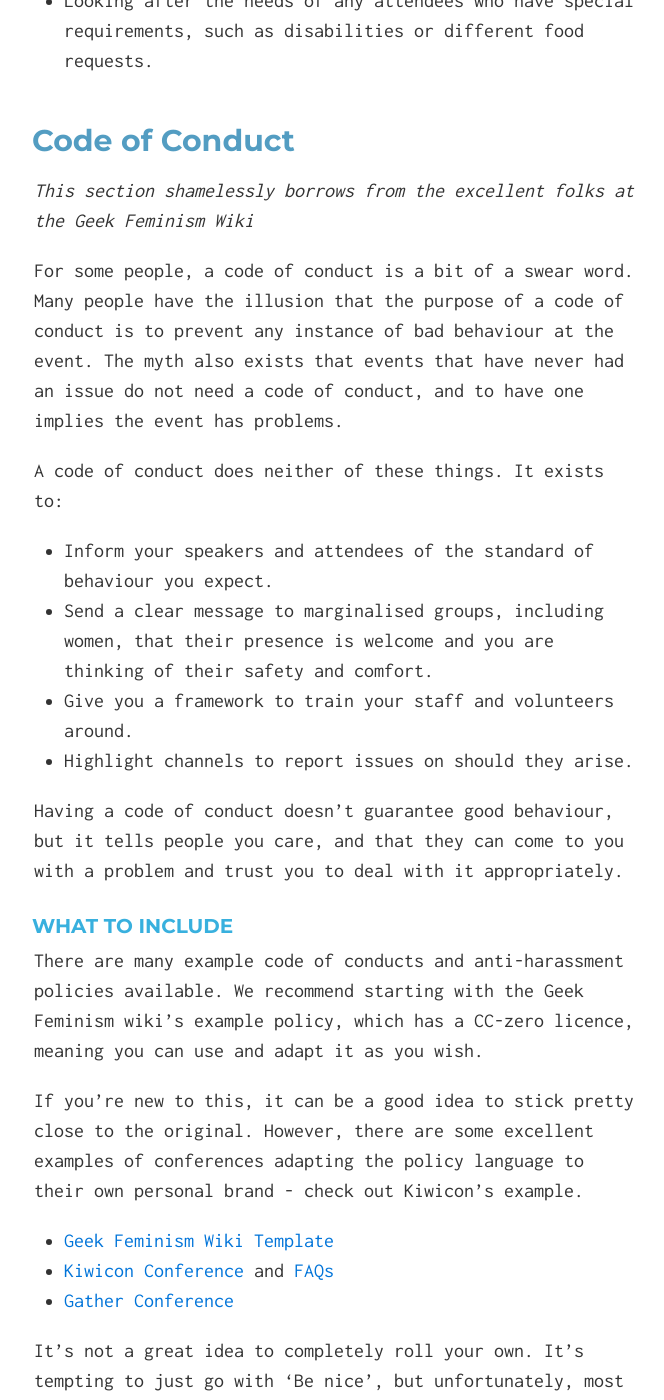
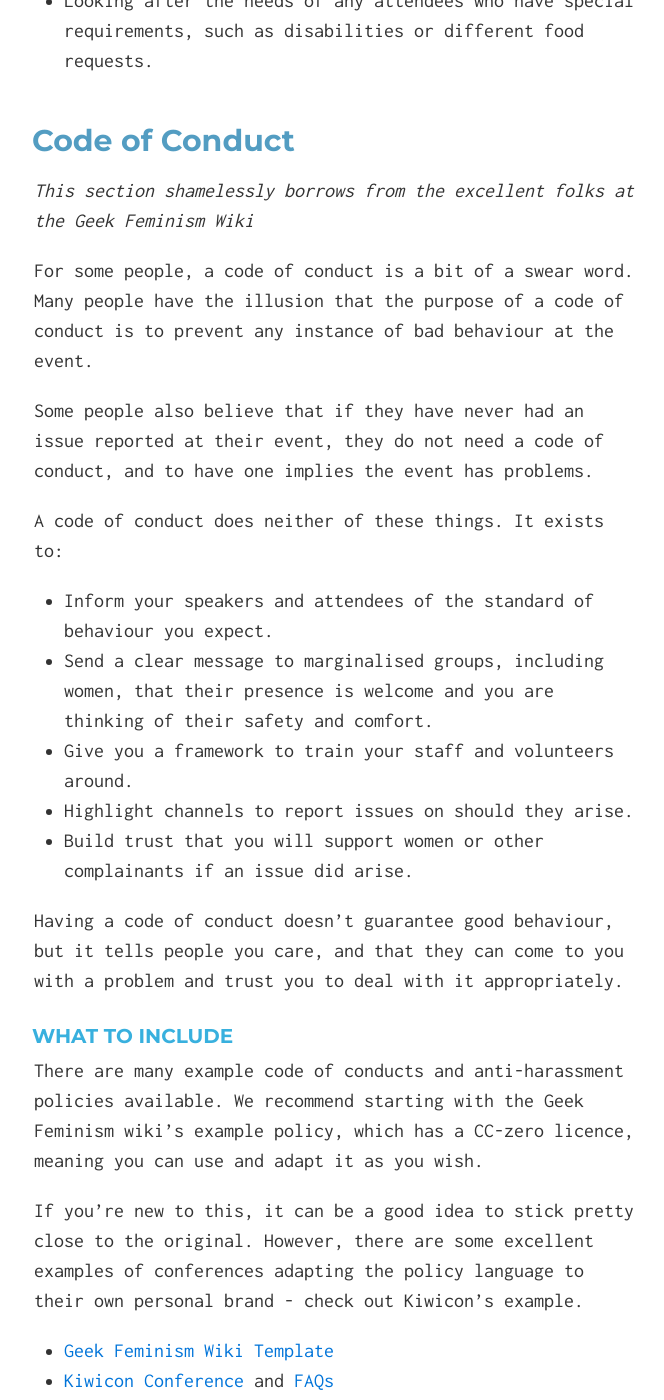
Before and after one commit to hopperfund/events, a Jekyll site: the page built from index.md, in a window 1280 px wide and 1400 px high, scrolled down 18504 px. Shown: the whole window, without its empty margins (306-970 px from the left). Built offline with Jekyll 4.4.1, drawn with Linux system fonts in a browser that asks for light colours.

Commit message:
Minor changes to CoC

```diff
--- a/index.md
+++ b/index.md
@@ -331,7 +331,9 @@ Your staff should all be trained on the basics, including:
 
 _This section shamelessly borrows from the excellent folks at the Geek Feminism Wiki_
 
-For some people, a code of conduct is a bit of a swear word. Many people have the illusion that the purpose of a code of conduct is to prevent any instance of bad behaviour at the event. The myth also exists that events that have never had an issue do not need a code of conduct, and to have one implies the event has problems.
+For some people, a code of conduct is a bit of a swear word. Many people have the illusion that the purpose of a code of conduct is to prevent any instance of bad behaviour at the event.
+
+Some people also believe that if they have never had an issue reported at their event, they do not need a code of conduct, and to have one implies the event has problems.
 
 A code of conduct does neither of these things. It exists to:
 
@@ -339,6 +341,7 @@ A code of conduct does neither of these things. It exists to:
 - Send a clear message to marginalised groups, including women, that their presence is welcome and you are thinking of their safety and comfort.
 - Give you a framework to train your staff and volunteers around.
 - Highlight channels to report issues on should they arise.
+- Build trust that you will support women or other complainants if an issue did arise.
 
 Having a code of conduct doesn't guarantee good behaviour, but it tells people you care, and that they can come to you with a problem and trust you to deal with it appropriately.
 
```
